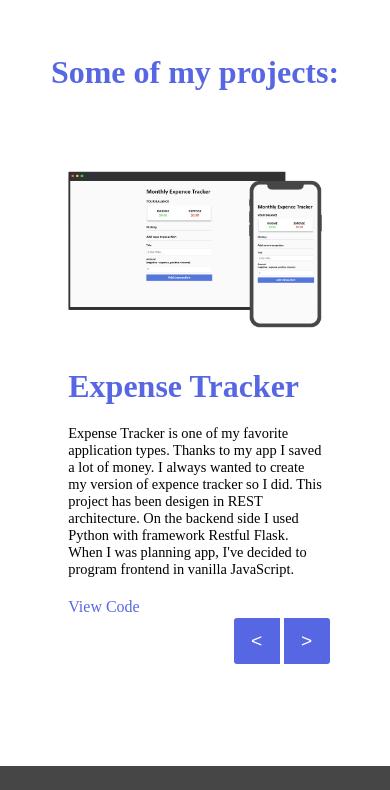
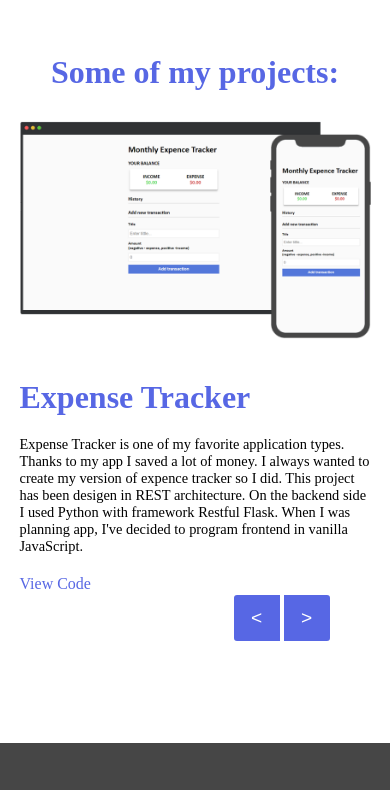
Before and after one commit to cezary-kania/cezary-kania.github.io, a plain HTML site: page index.html in a window 390 px wide. Shown: the part 2220-3010 px from the top of the page. Drawn offline with Linux system fonts and the light colour scheme; no server answers; a web font is replaced by a local one.

Commit message:
resize project section for mobile devices

```diff
--- a/assets/css/style-mobile.css
+++ b/assets/css/style-mobile.css
@@ -10,16 +10,20 @@
     }
     .projectsSection__project {
         flex-direction: column;
+        width: 100vw;
+    }
+    .projectsSection__header {
+        margin-bottom: 30px;
     }
     .projectsSection__projectInfo {
         margin: 40px auto 0px;
-        width: 100%;
+        width: 75%;
     }
     .projectsSection__projectDescription {
         max-width: 100%;
     }
     .projectsSection__image {
-        width: 100%;
+        width: 80%;
         margin: 0px auto;
     }
 }
@@ -59,6 +63,10 @@
 }
 
 @media (max-width:700px) {
+    .projectsSection__image,
+    .projectsSection__projectInfo {
+        width: 90%;
+    }
     .helloSection__text {
         font-size: 2.5em;
     }
--- a/assets/css/style.css
+++ b/assets/css/style.css
@@ -235,8 +235,6 @@ html {
     display: flex;
     width: 65vw;
     margin: 0px auto;
-
-
 }
 .projectsSection__image {
   width: 620px;
```
